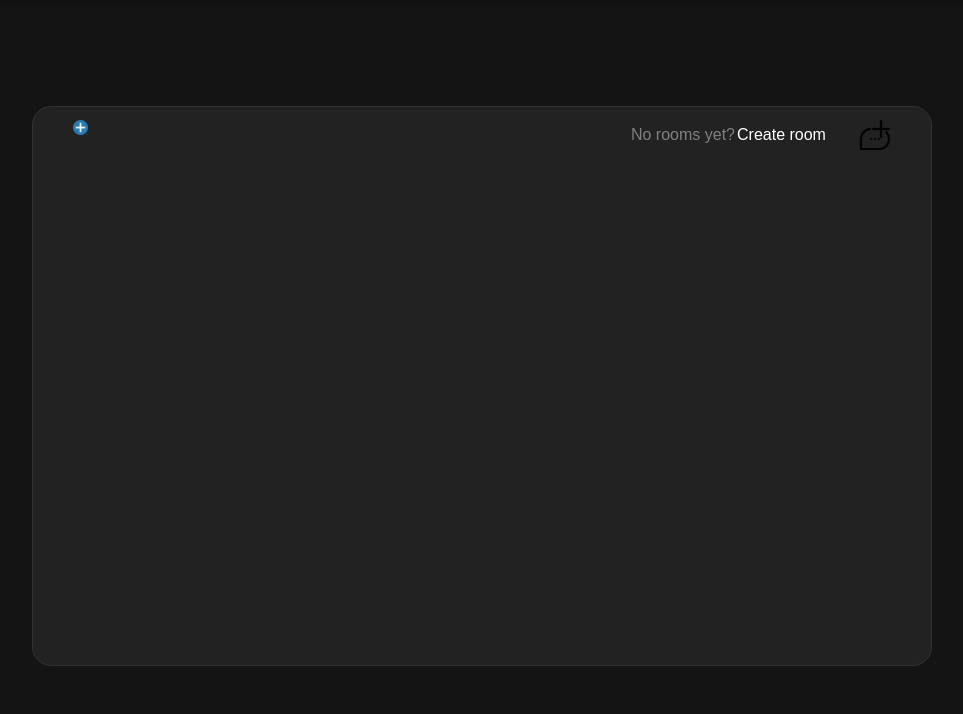
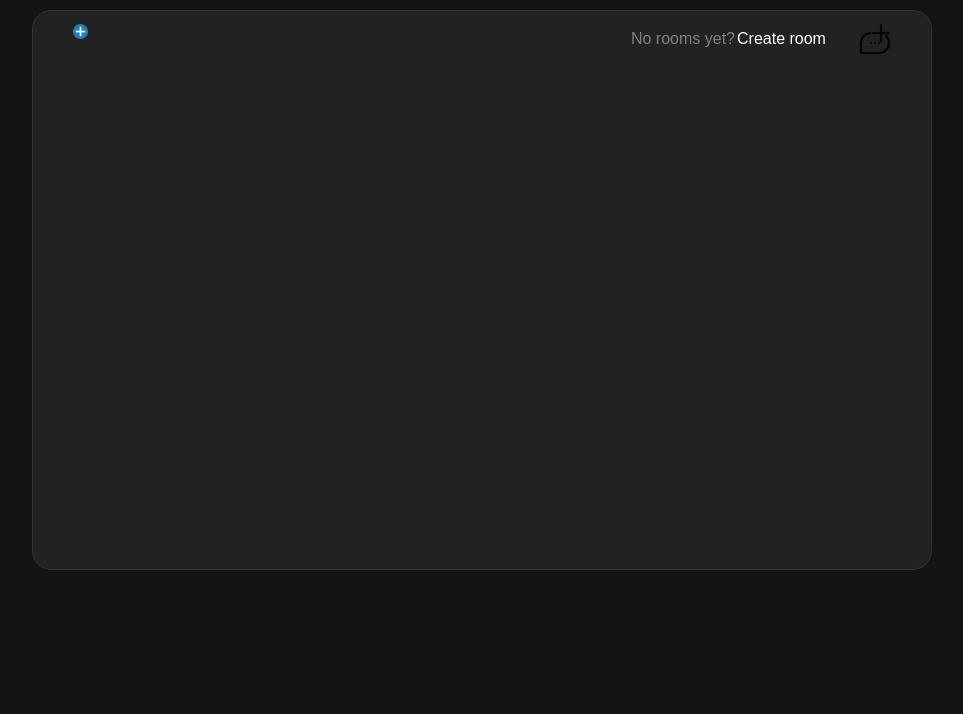
Before and after one commit to ai-fn/django-chat, a Django app: page /chats/ in a window 1280 px wide. Shown: the part 86-800 px from the top of the page, without its empty margins (158-1121 px from the left). Run offline with Django 4.2, Linux system fonts and the light colour scheme; the visitor is signed in with stand-in values (Sample User, id 1); data comes from the database, SQL or seed files in the repository; data that the repository does not hold is empty.

Commit message:
update style

```diff
--- a/static/css/index.css
+++ b/static/css/index.css
@@ -295,7 +295,6 @@ button:hover {
     display: block;
     border-radius: 1.2rem;
     border: #323335 1px solid;
-    margin-top: 6rem;
     margin-bottom: 10px;
     min-height: 70vh;
     max-width: 900px;
```
